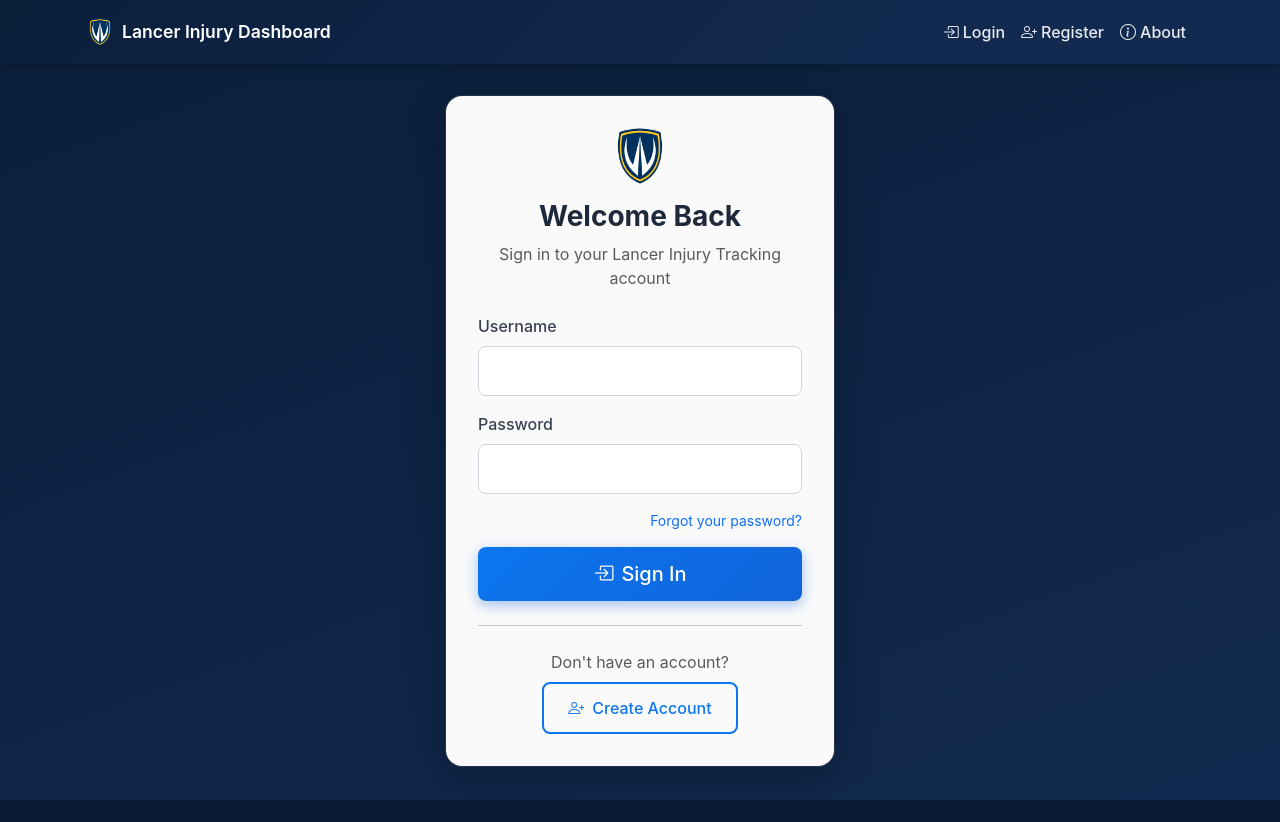
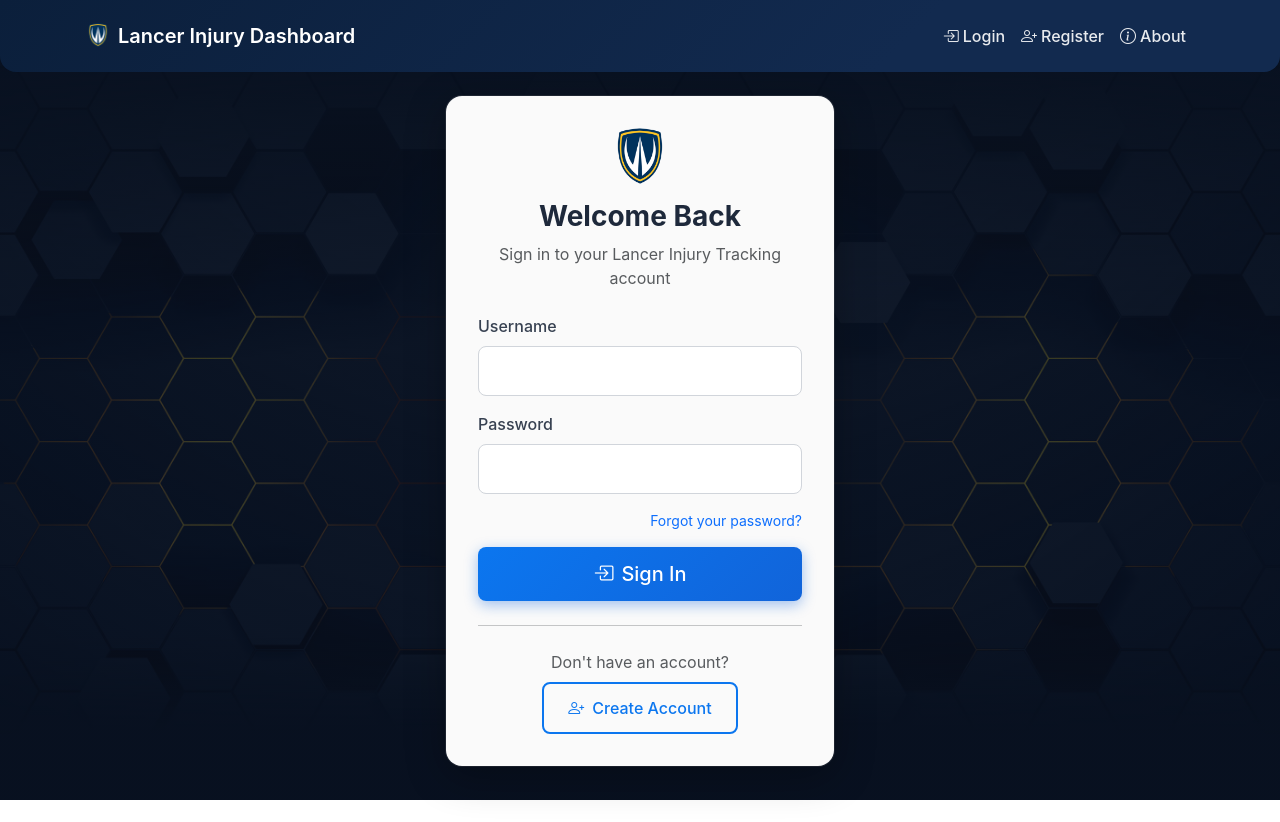
Before and after one commit to JayParikh39/LancersProejct, a Django app: page / in a window 1280 px wide. Run offline with Django 4.2, Linux system fonts and the light colour scheme.

Commit message:
Bug Fixes

```diff
--- a/lancer_project/urls.py
+++ b/lancer_project/urls.py
@@ -1,6 +1,8 @@
 from django.contrib import admin
 from django.urls import path, include
 from django.views.generic import TemplateView
+from django.conf import settings
+from django.conf.urls.static import static
 
 urlpatterns = [
     path('admin/', admin.site.urls),
@@ -9,3 +11,8 @@ urlpatterns = [
     path('tracking/', include('injury_tracking.urls', namespace='tracking')),
     path('about/', TemplateView.as_view(template_name='about.html'), name='about'),
 ]
+
+# Serve static files in development
+if settings.DEBUG:
+    from django.contrib.staticfiles.urls import staticfiles_urlpatterns
+    urlpatterns += staticfiles_urlpatterns()
--- a/templates/accounts/login.html
+++ b/templates/accounts/login.html
@@ -17,17 +17,26 @@
 
         body {
             font-family: 'Inter', -apple-system, BlinkMacSystemFont, 'Segoe UI', Roboto, sans-serif;
-            /* Improved background with lighter overlay for better visibility - especially on mobile */
-            background: linear-gradient(rgba(11, 31, 59, 0.65), rgba(18, 42, 79, 0.70)), url('{% static "img/lkrb-UofWBackgroundMockup.jpg" %}') center center / cover no-repeat;
-            background-attachment: fixed;
             min-height: 100vh;
             margin: 0;
             padding: 0;
             position: relative;
         }
 
+        /* Background image with overlay */
+        body::before {
+            content: '';
+            position: fixed;
+            top: 0;
+            left: 0;
+            width: 100%;
+            height: 100%;
+            background: linear-gradient(rgba(9, 16, 31, 0.78), rgba(9, 16, 31, 0.78)), url('{% static "img/lkrb-UofWBackgroundMockup.jpg" %}') center center / cover no-repeat fixed;
+            z-index: -1;
+        }
+
         /* Background gradient fallback for when image doesn't load */
-        body::before {
+        body::after {
             content: '';
             position: fixed;
             top: 0;
@@ -38,12 +47,10 @@
             z-index: -2;
         }
 
-        /* Mobile: Use scroll attachment and lighter overlay for better performance and visibility */
+        /* Mobile: Use scroll attachment for better performance */
         @media (max-width: 768px) {
-            body {
+            body::before {
                 background-attachment: scroll;
-                /* Even lighter overlay on mobile for better background visibility */
-                background: linear-gradient(rgba(11, 31, 59, 0.55), rgba(18, 42, 79, 0.60)), url('{% static "img/lkrb-UofWBackgroundMockup.jpg" %}') center center / cover no-repeat;
             }
         }
 
@@ -61,16 +68,11 @@
         }
 
         .navbar {
-            background: linear-gradient(135deg, var(--navy-900) 0%, var(--navy-800) 70%);
+            background: linear-gradient(135deg, #0b1f3b 0%, #122a4f 70%);
             backdrop-filter: blur(10px);
-            box-shadow: 0 2px 10px rgba(0, 0, 0, 0.3);
-            padding: 0.75rem 0;
-            position: fixed;
-            top: 0;
-            left: 0;
-            right: 0;
-            z-index: 1000;
-            border-radius: 0;
+            border-radius: 0 0 1rem 1rem;
+            margin-bottom: 2rem;
+            padding: 1rem 0;
         }
 
         .navbar .container {
@@ -82,17 +84,8 @@
             color: white !important;
             font-weight: 600;
             text-decoration: none;
-            font-size: 1.1rem;
-            display: flex;
-            align-items: center;
         }
-
-        .brand-logo {
-            height: 28px;
-            width: auto;
-            margin-right: 0.5rem;
-            vertical-align: middle;
-        }
+        .brand-logo { height: 24px; width: auto; margin-right: .5rem; vertical-align: -4px; }
 
         .navbar-toggler {
             border: 1px solid rgba(255, 255, 255, 0.3);
@@ -114,13 +107,11 @@
             color: rgba(255, 255, 255, 0.9) !important;
             font-weight: 500;
             transition: all 0.3s ease;
-            padding: 0.5rem 1rem;
         }
 
         .navbar-nav .nav-link:hover {
             color: white !important;
-            background-color: rgba(255, 255, 255, 0.1);
-            border-radius: 0.5rem;
+            transform: translateY(-1px);
         }
 
         .login-card-container {
@@ -257,10 +248,6 @@
                 height: 48px;
             }
 
-            .navbar-brand {
-                font-size: 1rem;
-            }
-
             .brand-logo {
                 height: 24px;
             }
@@ -362,7 +349,7 @@
                         </div>
                     {% endif %}
 
-                    <form method="post">
+                    <form method="post" action="{% url 'login' %}">
                         {% csrf_token %}
                         <div class="mb-3">
                             <label for="username" class="form-label">Username</label>
```
Also changed, not shown: templates/accounts/register.html (+25 -1 lines).
